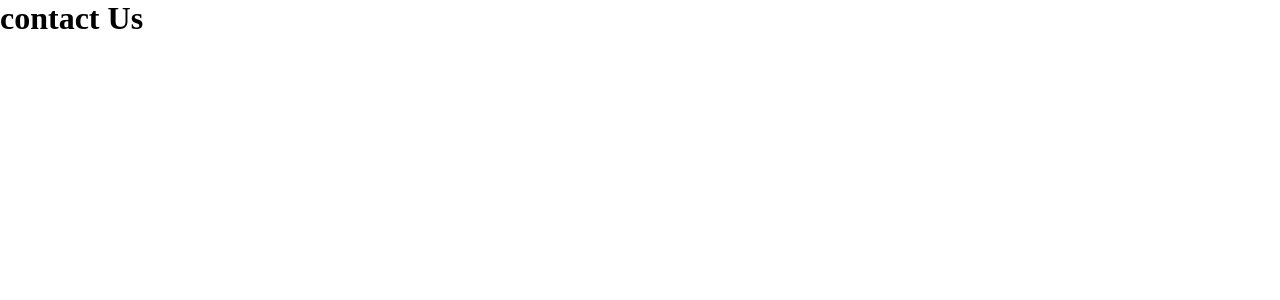
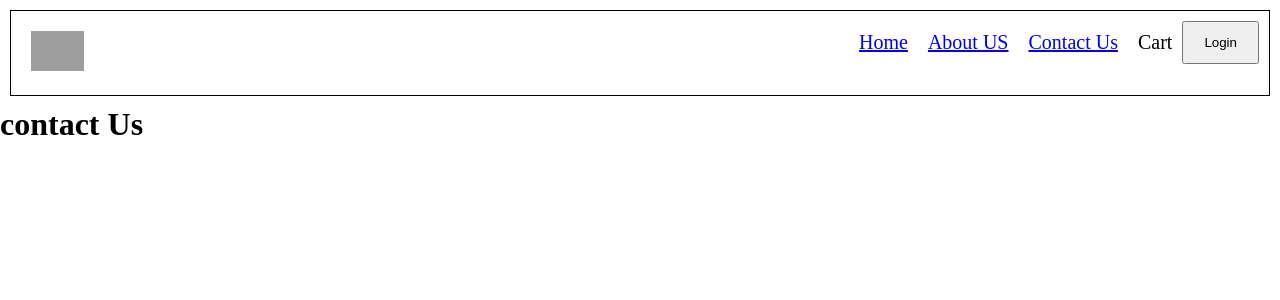
Before and after one commit to Nitheesh-Parkala/Namaste-React, a React (Vite) app: page /contact in a window 1280 px wide. Shown: the top 300 px of the page. Built offline with nearby package versions, Linux system fonts and the light colour scheme; grey boxes are pictures that could not be loaded.

Commit message:
learning Completed episode 7

```diff
--- a/src/App.js
+++ b/src/App.js
@@ -1,32 +1,45 @@
 import React from "react"
 import ReactDOM from "react-dom/client"
-import { createBrowserRouter, RouterProvider } from "react-router-dom";
+import { createBrowserRouter, RouterProvider, Outlet } from "react-router-dom";
 //importing components here.
 import Header from "./components/Header";
 import Body from "./components/Body";
 import About from "./components/About";
-import Contact from "./components/Contact"
+import Contact from "./components/Contact";
+import Error from "./components/ErrorPage";
 const AppLayOut = ()=>{
     return (
       <div className="app">
         <Header />
-        <Body/>
+        <Outlet/>
+        {/* all the outlet will be filled according to the path */}
+        {/** if path = / */}
+        {/** if path = /about */}
+        {/** if path = /contact */}
       </div>
     );
 }
 const appRouter = createBrowserRouter([
   {
   path:"/",
-  element:<AppLayOut/>
-},
-{
+  element:<AppLayOut/>,
+  children:[
+    {
+  path: "/",
+  element: <Body/>
+    },
+    {
   path: "/about",
   element:<About/>,
+
 },
 {
   path: "/contact",
   element:<Contact/>
 },
+  ],
+  errorElement: <Error/>
+},
 ])
 
 const root = ReactDOM.createRoot(document.getElementById("root"));
--- /dev/null
+++ b/src/components/ErrorPage.js
@@ -0,0 +1,12 @@
+import { useRouteError } from "react-router-dom";
+const Error = ()=>{
+    const err = useRouteError();
+    console.log(err);
+    return(
+        <div>
+        <h1>Oops Something went wrong</h1>
+        <h2>{err.status}:{err.statusText} </h2>
+        </div>
+    )
+}
+export default Error;
--- a/src/components/Header.js
+++ b/src/components/Header.js
@@ -1,6 +1,6 @@
-import { useState, useEffect} from "react";
+import { useState} from "react";
 import { LOGO_URL } from "../utils/constants";
-
+import {Link} from "react-router-dom";
 const Header = () => {
   const [btnNameReact, setBtnNameReact] = useState("Login");
   console.log("Header Got Rendered...");
@@ -14,10 +14,6 @@ const Header = () => {
  * if there something on the dependency array is [btnNameReact] => useEffect is called everytime it's updated
  */
 
-  useEffect(() => {
-    console.log("useeffect is called");
-  }, [btnNameReact]);
-
   return (
     <div className="header">
       <div className="logo-container">
@@ -25,9 +21,15 @@ const Header = () => {
       </div>
       <div className="nav-items">
         <ul>
-          <li>Home</li>
-          <li>About US</li>
-          <li>Contact Us</li>
+          <li>
+          <Link to="/">Home</Link>
+          </li>
+          <li>
+          <Link to="/about">About US</Link>
+          </li>
+          <li>
+          <Link to="/contact">Contact Us</Link>
+          </li>
           <li>Cart</li>
           <button
             className="login"
```
Also changed, not shown: 1 other file (tests, documents, lock files or other folders).
